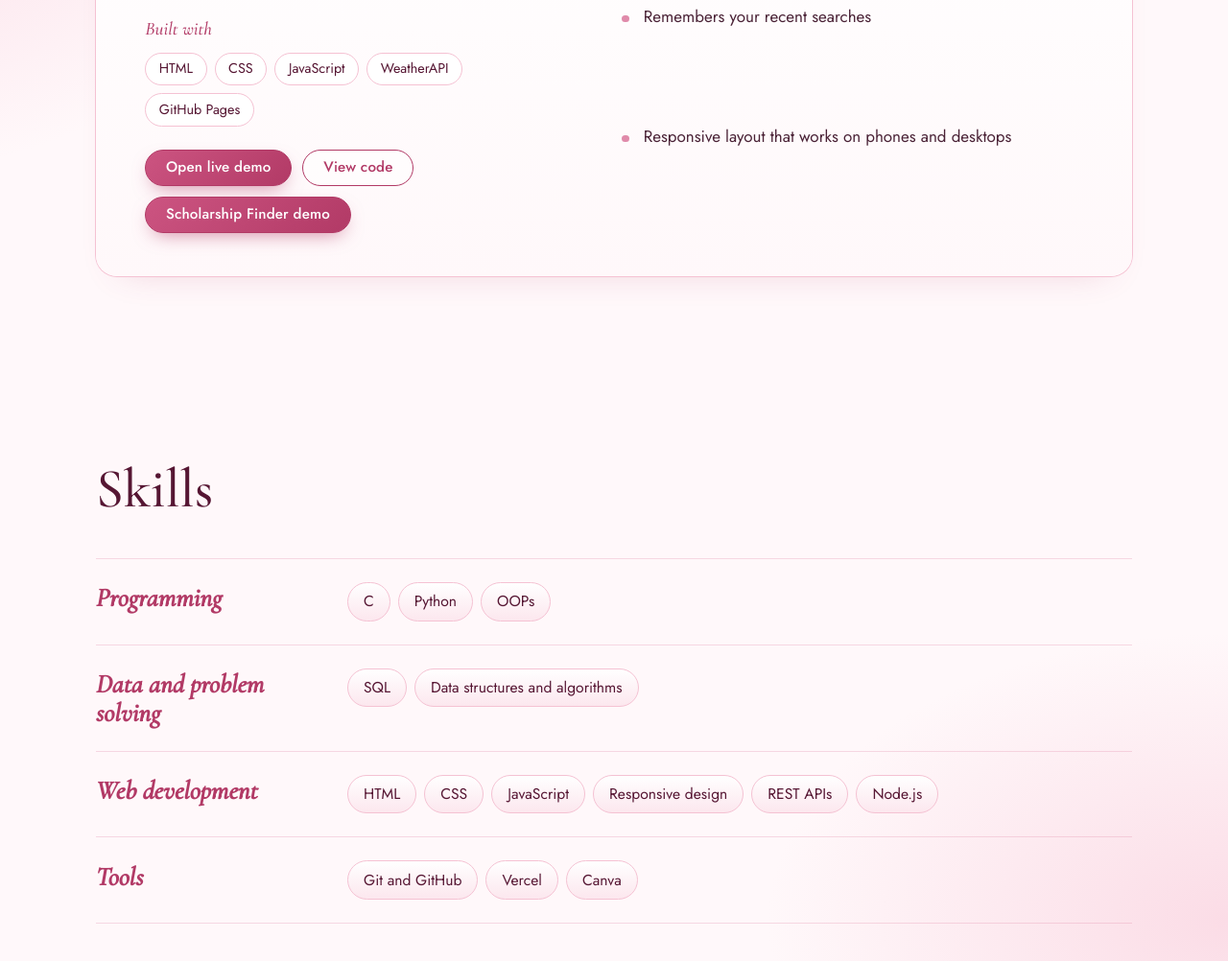
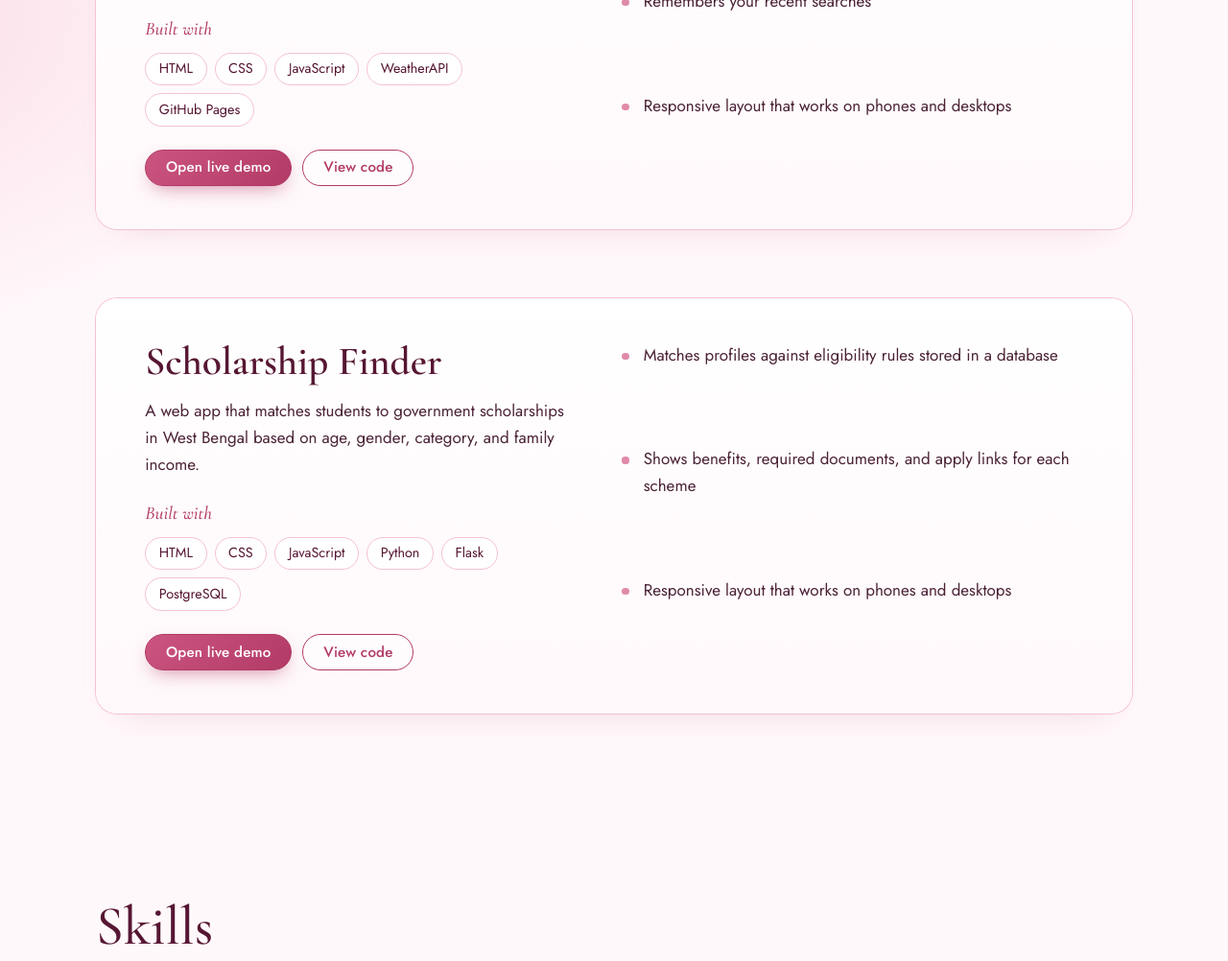
Before and after one commit to saniashamim98311-cyber/saniashamim98311-cyber.github.io, a plain HTML site: page index.html in a window 1280 px wide. Shown: the part 1180-2182 px from the top of the page at 96% size. Drawn offline with nearby package versions, Linux system fonts and the light colour scheme.

Commit message:
Add Scholarship Finder project details to index.html

```diff
--- a/index.html
+++ b/index.html
@@ -281,7 +281,6 @@ footer{padding:2.5rem 0 3.5rem;text-align:center;color:var(--muted);font-size:.9
             <div class="links">
               <a class="btn btn-fill" href="https://saniashamim98311-cyber.github.io/Weather-app/">Open live demo</a>
               <a class="btn btn-line" href="https://github.com/saniashamim98311-cyber/Weather-app">View code</a>
-              <a class="btn btn-fill" href="https://scholarship-finder-jl2r.onrender.com" target="_blank" rel="noopener">Scholarship Finder demo</a>
             </div>
           </div>
           <ul>
@@ -289,6 +288,27 @@ footer{padding:2.5rem 0 3.5rem;text-align:center;color:var(--muted);font-size:.9
             <li>Remembers your recent searches</li>
             <li>Responsive layout that works on phones and desktops</li>
           </ul>
+        </article>
+        <article class="project">
+  <div>
+    <h3>Scholarship Finder</h3>
+    <p class="what">A web app that matches students to government scholarships in West Bengal based on age, gender, category, and family income.</p>
+    <div class="built">
+      <p>Built with</p>
+      <div class="chips">
+        <span class="chip">HTML</span><span class="chip">CSS</span><span class="chip">JavaScript</span><span class="chip">Python</span><span class="chip">Flask</span><span class="chip">PostgreSQL</span>
+      </div>
+    </div>
+    <div class="links">
+      <a class="btn btn-fill" href="https://scholarship-finder-jl2r.onrender.com" target="_blank" rel="noopener">Open live demo</a>
+      <a class="btn btn-line" href="https://github.com/saniashamim98311-cyber/scheme-finder" target="_blank" rel="noopener">View code</a>
+    </div>
+  </div>
+  <ul>
+    <li>Matches profiles against eligibility rules stored in a database</li>
+    <li>Shows benefits, required documents, and apply links for each scheme</li>
+    <li>Responsive layout that works on phones and desktops</li>
+  </ul>
         </article>
 
       </div>
```
